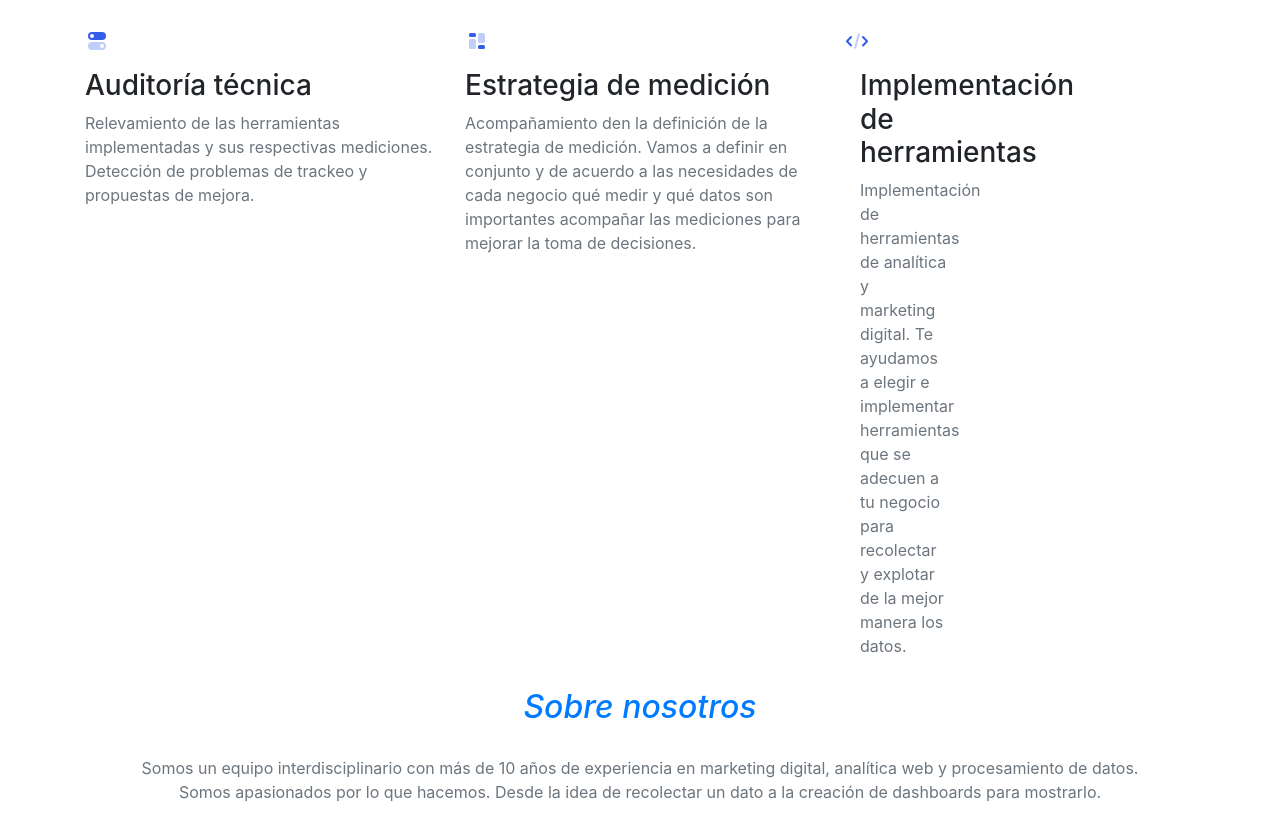
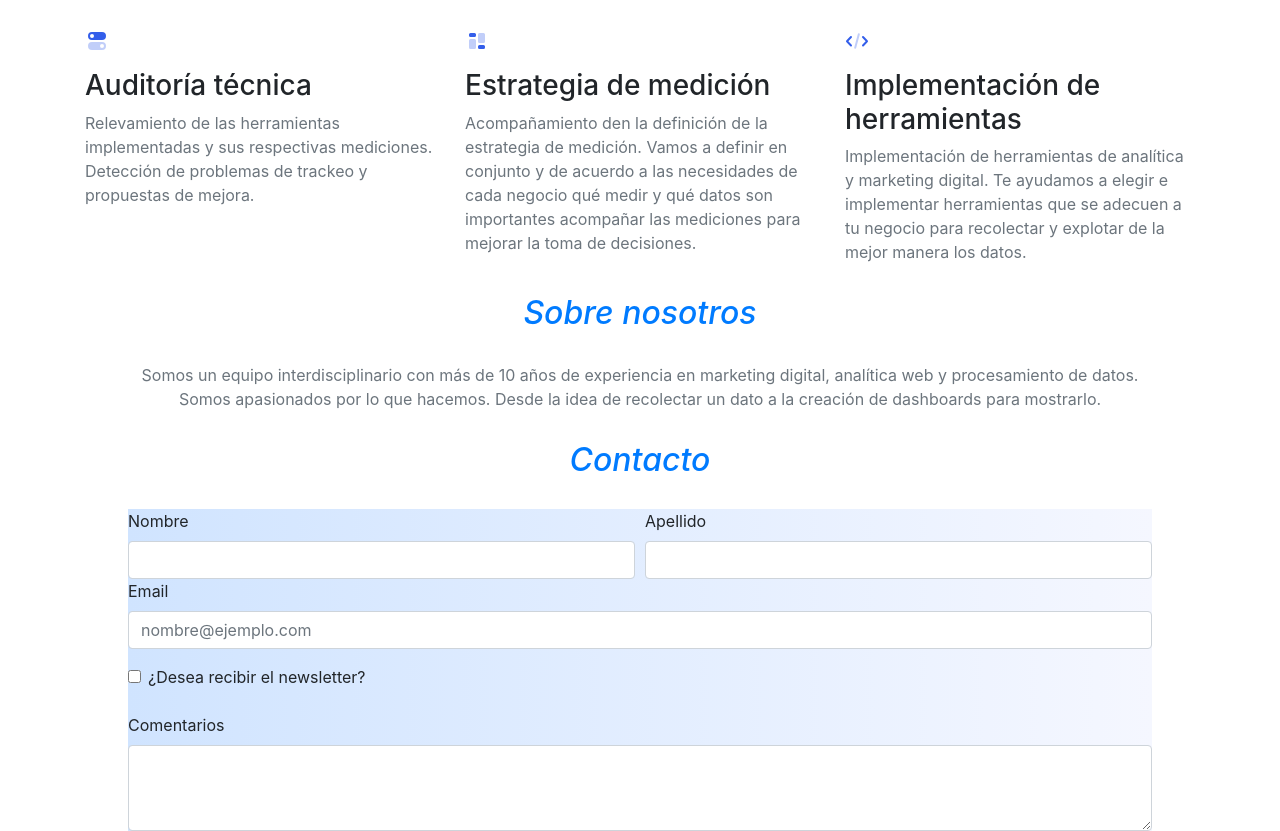
Before and after one commit to leagri/analitica-web, a website: page index.html in a window 1280 px wide. Shown: the part 602-1433 px from the top of the page. Drawn offline with nearby package versions, Linux system fonts and the light colour scheme.

Commit message:
Add files via upload

```diff
--- a/index.html
+++ b/index.html
@@ -90,22 +90,26 @@
 		            </p>
 
 		          </div>
+
+
 			<div class="col-12 col-md-4 aos-init aos-animate" data-aos="fade-up" data-aos-delay="100">
 
+            <!-- Icon -->
             <div class="icon text-primary mb-3">
               <svg width="24" height="24" viewBox="0 0 24 24" xmlns="http://www.w3.org/2000/svg"><g fill="none" fill-rule="evenodd"><path d="M0 0h24v24H0z"></path><path d="M17.272 8.685a1 1 0 111.456-1.37l4 4.25a1 1 0 010 1.37l-4 4.25a1 1 0 01-1.456-1.37l3.355-3.565-3.355-3.565zm-10.544 0L3.373 12.25l3.355 3.565a1 1 0 01-1.456 1.37l-4-4.25a1 1 0 010-1.37l4-4.25a1 1 0 011.456 1.37z" fill="#335EEA"></path><rect fill="#335EEA" opacity=".3" transform="rotate(15 12 12)" x="11" y="4" width="2" height="16" rx="1"></rect></g></svg>
             </div>
 
-          <div class="col-12 col-md-4 aos-init aos-animate" data-aos="fade-up" data-aos-delay="50">
+            <!-- Heading -->
             <h3>
               Implementación de herramientas
             </h3>
 
+            <!-- Text -->
             <p class="text-muted mb-0">
               Implementación de herramientas de analítica y marketing digital. Te ayudamos a elegir e implementar herramientas que se adecuen a tu negocio para recolectar y explotar de la mejor manera los datos.
-		            </p>
 
           </div>
+
 		          </div>
 		        </div> <!-- / .row -->
 		      </div>
```
Lines whose indentation alone changed are shown as unchanged.
